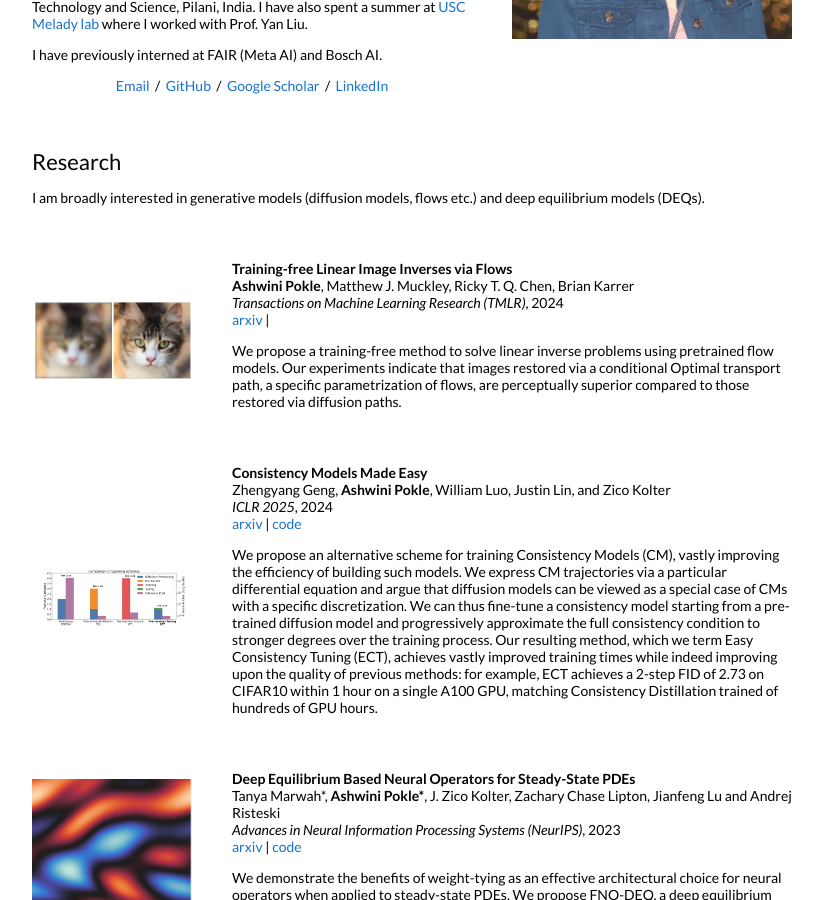
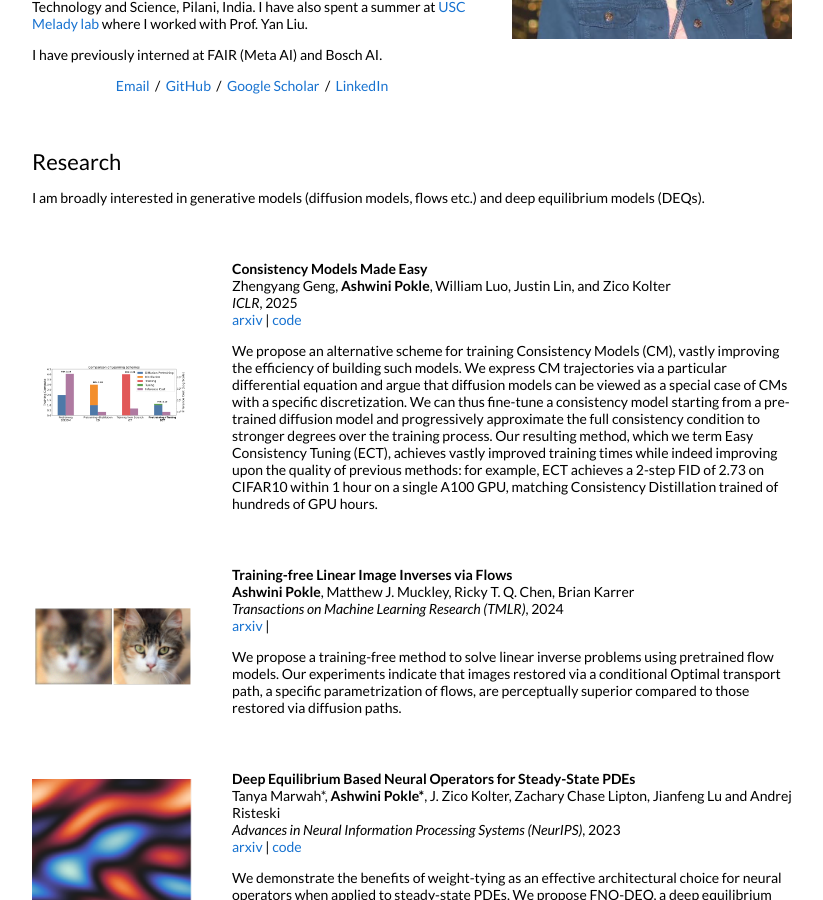
Before and after one commit to ashwinipokle/ashwinipokle.github.io, a Jekyll site: the page built from _posts/2024-06-09-ecm.md, in a window 1280 px wide and 900 px high, scrolled down 329 px. Shown: the whole window, without its empty margins (228-1051 px from the left). Built offline with Jekyll 4.4.1, drawn with Linux system fonts in a browser that asks for light colours.

Commit message:
Update 2024-06-09-ecm.md

```diff
--- a/_posts/2024-06-09-ecm.md
+++ b/_posts/2024-06-09-ecm.md
@@ -1,11 +1,11 @@
 ---
 layout: post
 title: "Consistency Models Made Easy"
-date:  2024-06-06 00:00:59 +00:00
+date:  2025-05-06 00:00:59 +00:00
 image: /images/cost-ect.jpg
 categories: research
 authors: "Zhengyang Geng, <strong>Ashwini Pokle</strong>, William Luo, Justin Lin, and Zico Kolter"
-venue: "ICLR 2025"
+venue: "ICLR"
 arxiv: https://arxiv.org/abs/2406.14548
 code: https://github.com/locuslab/ect
 ---
```
